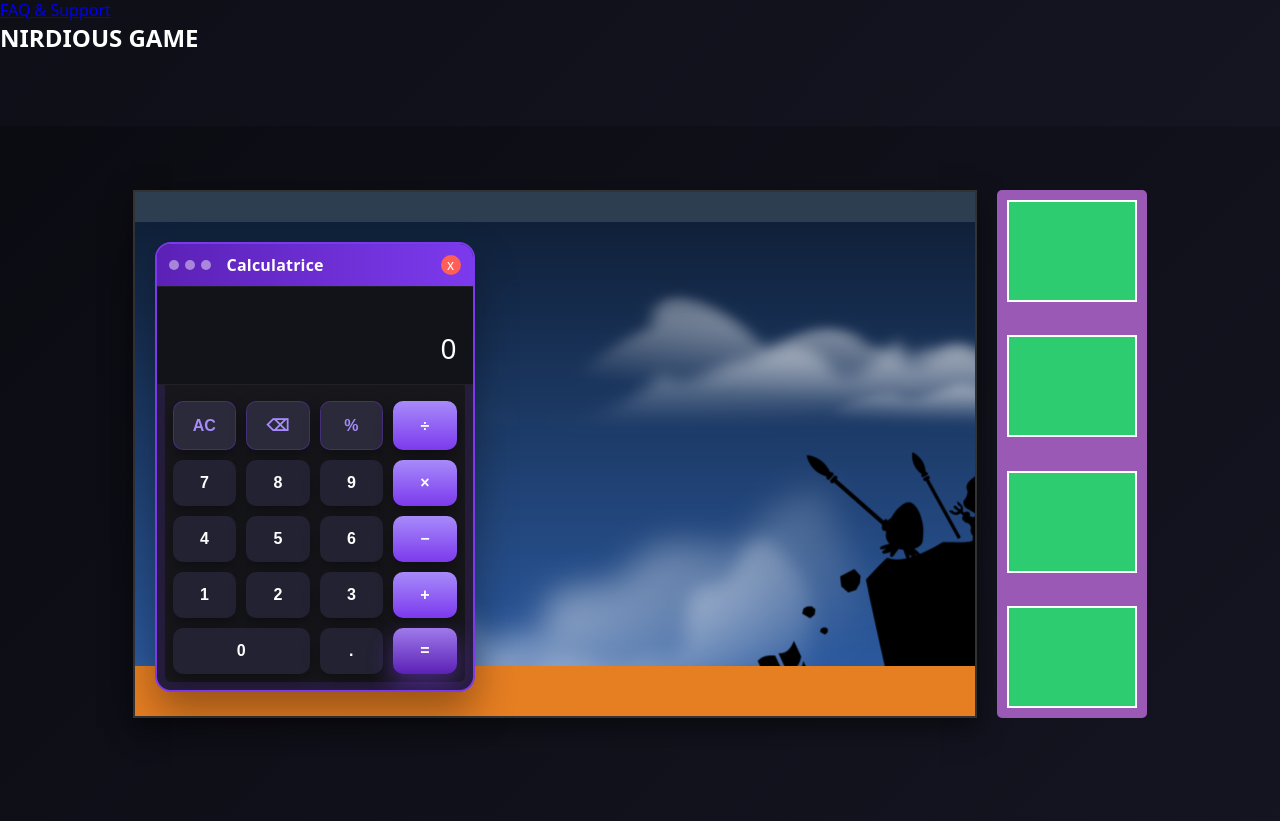
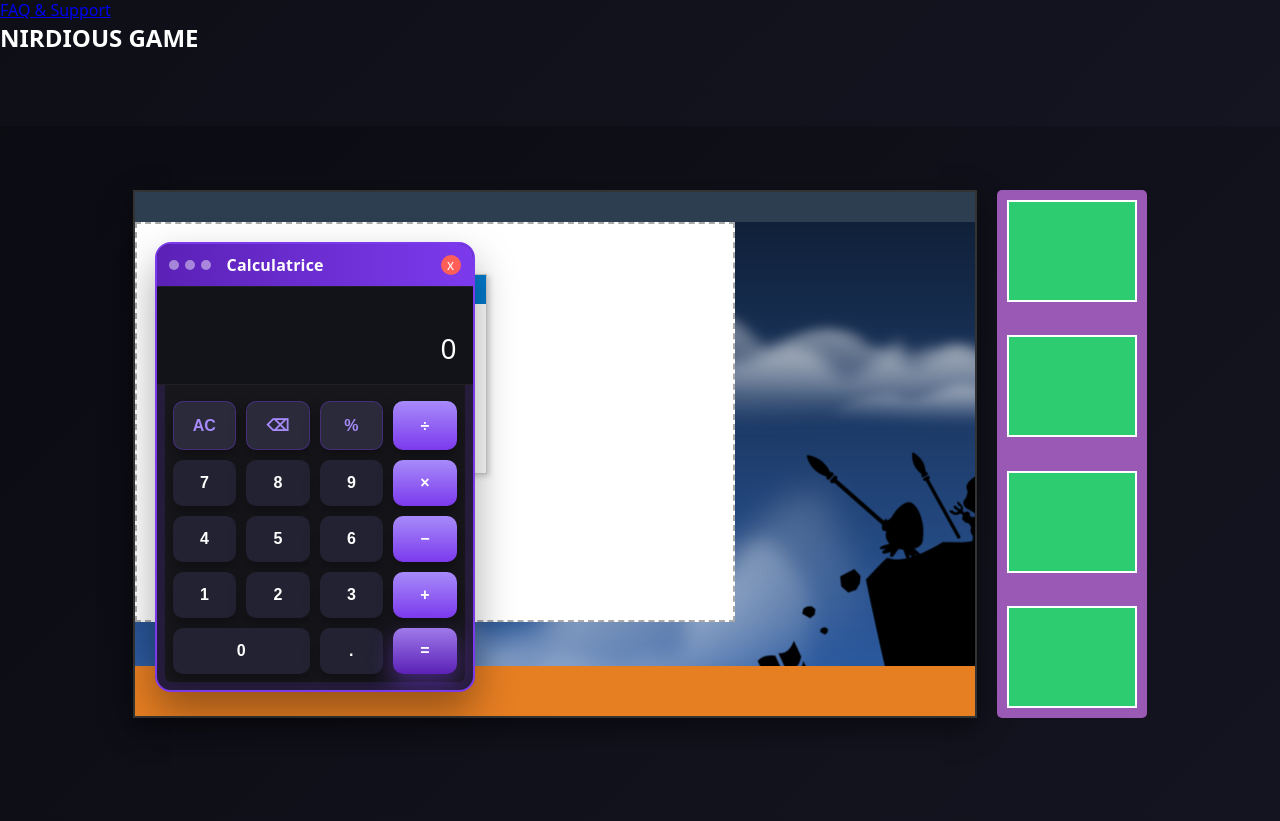
Before and after one commit to zecross-dev/NuitDeLinfo, a PHP site: page /nirdiousgame.php in a window 1280 px wide. Shown: the part 674-1495 px from the top of the page. Run offline with PHP 8.4, Linux system fonts and the light colour scheme.

Commit message:
feat: caca

```diff
--- /dev/null
+++ b/assets/css/editeur.css
@@ -0,0 +1,53 @@
+
+
+/* Conteneur parent */
+#container {
+    position: relative;
+    width: 600px;
+    height: 400px;
+    border: 2px dashed #aaa;
+    background: #fff;
+    overflow: hidden;
+}
+
+/* Bloc éditeur */
+#editor {
+    position: absolute;
+    top: 50px;
+    left: 50px;
+    width: 300px;
+    height: 200px;
+    background: #fafafa;
+    border: 1px solid #ccc;
+    box-shadow: 2px 2px 6px rgba(0,0,0,0.2);
+    display: flex;
+    flex-direction: column;
+}
+
+/* Barre de titre */
+#editor-header {
+    background: #007acc;
+    color: white;
+    padding: 5px;
+    cursor: move;
+    display: flex;
+    justify-content: space-between;
+    align-items: center;
+    font-size: 14px;
+}
+
+#editor-header .close {
+    cursor: pointer;
+    font-weight: bold;
+    padding: 0 5px;
+}
+
+/* Zone de texte */
+#editor textarea {
+    flex: 1;
+    border: none;
+    resize: none;
+    padding: 10px;
+    font-family: sans-serif;
+    font-size: 14px;
+}
--- a/calculatrice.php
+++ b/calculatrice.php
@@ -4,7 +4,7 @@
         <meta charset="UTF-8" />
         <meta name="viewport" content="width=device-width, initial-scale=1.0"/>
         <title>Calculatrice draggable</title>
-        <link rel="stylesheet" href="calculatrice.css">
+        <link rel="stylesheet" href="assets/css/calculatrice.css">
     </head>
     <body>
 
@@ -54,6 +54,6 @@
             <button class="key equal" data-action="equal">=</button>
         </div>
     </div>
-    <script src="calculatrice.js"></script>
+    <script src="assets/scripts/calculatrice.js"></script>
     </body>
 </html>
--- /dev/null
+++ b/editeur.php
@@ -0,0 +1,20 @@
+<!DOCTYPE html>
+<html lang="fr">
+    <head>
+        <meta charset="UTF-8">
+        <title>Éditeur draggable</title>
+        <link rel="stylesheet" href="assets/css/editeur.css">
+    </head>
+    <body>
+    <div id="container">
+        <div id="editor">
+            <div id="editor-header">
+                <span>Éditeur de texte</span>
+                <span class="close">&times;</span>
+            </div>
+            <textarea placeholder="Écrivez ici..."></textarea>
+        </div>
+    </div>
+    <script src="assets/scripts/editeur.js"></script>
+    </body>
+</html>
--- a/header.php
+++ b/header.php
@@ -10,7 +10,7 @@
     </head>
     <body>
     <header class="header">
-        <img class="logo-header" src="logo-nirdious.png">
+        <img class="logo-header" src="assets/image/logo-nirdious.png">
         <h1 class="title"><?php echo($titre);?></h1>
         <div class="menu-burger">
             <ul>
--- a/nirdiousgame.php
+++ b/nirdiousgame.php
@@ -28,9 +28,10 @@ $titre = "Nirdious Game";
                     </div>
                     <div class="window">
                         <?php require_once (__DIR__ . '/calculatrice.php'); ?>
+
                     </div>
-                    <div class="window2">
-
+                    <div class="window">
+                        <?php require_once (__DIR__ . '/editeur.php'); ?>
                     </div>
                 </div>
                 <div class="footGame">
```
Also changed, not shown: assets/scripts/editeur.js (added, +43 -0 lines), assets/css/calculatrice.css (renamed from calculatrice.css), assets/image/logo-nirdious.png (renamed from logo-nirdious.png), assets/scripts/calculatrice.js (renamed from calculatrice.js), 1 other file.
